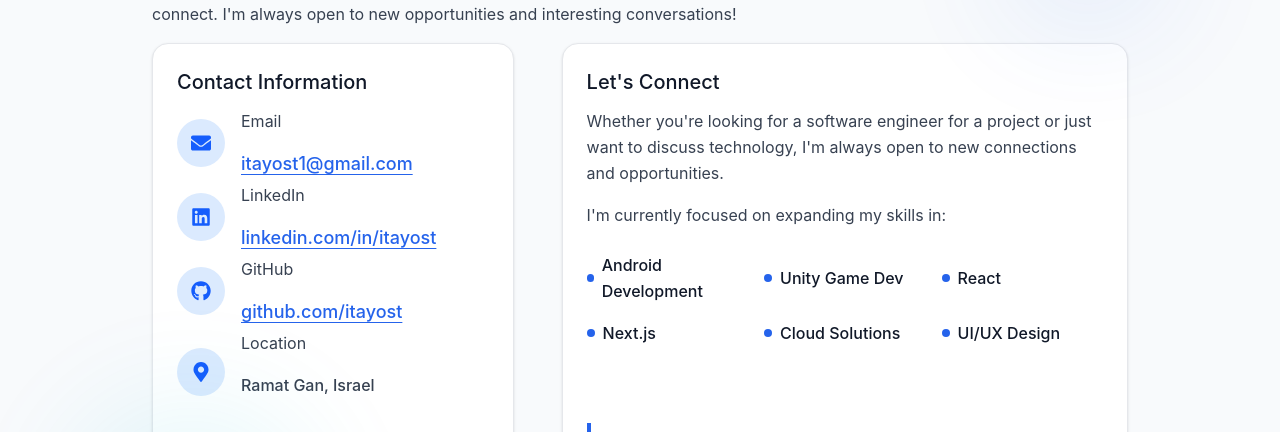
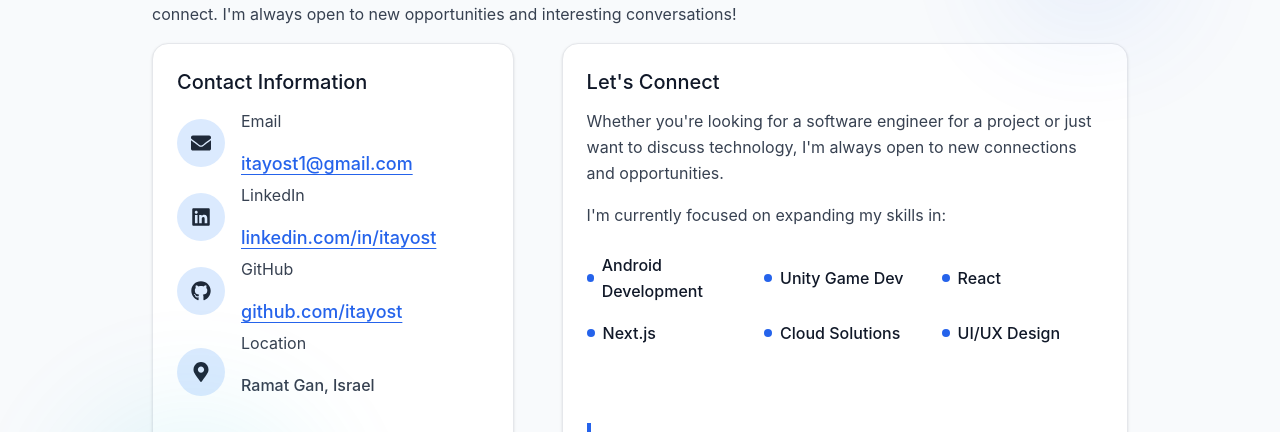
Before and after one commit to itayost/itay-portfolio, a Next.js app: page / in a window 1280 px wide. Shown: the part 2685-3117 px from the top of the page. Built offline with nearby package versions, Linux system fonts and the light colour scheme.

Commit message:
Update ContactInfoCard.tsx

```diff
--- a/src/components/sections/Contact/ContactInfoCard.tsx
+++ b/src/components/sections/Contact/ContactInfoCard.tsx
@@ -90,7 +90,7 @@ function ContactInfoItem({ item }: { item: ContactInfoItem }) {
       whileHover={{ x: 5 }}
     >
       <div className="flex-shrink-0 w-12 h-12 rounded-full flex items-center justify-center transition-colors bg-blue-100 dark:bg-blue-900/30">
-        <Icon size={20} className="text-blue-600 dark:text-blue-400" />
+        <Icon size={20} />
       </div>
       <div>
         <p className="text-sm mb-1 text-gray-500 dark:text-gray-400">{item.label}</p>
```
